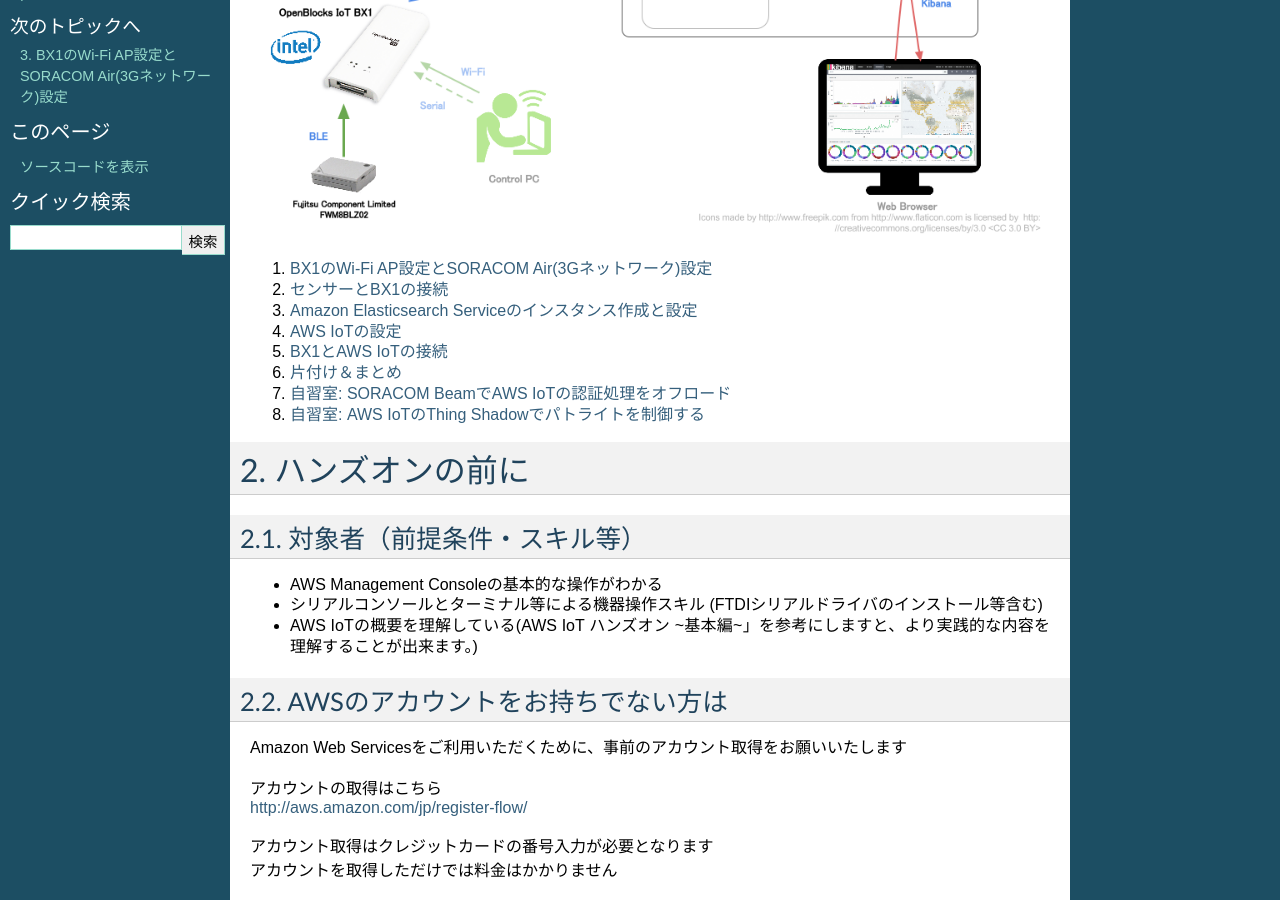
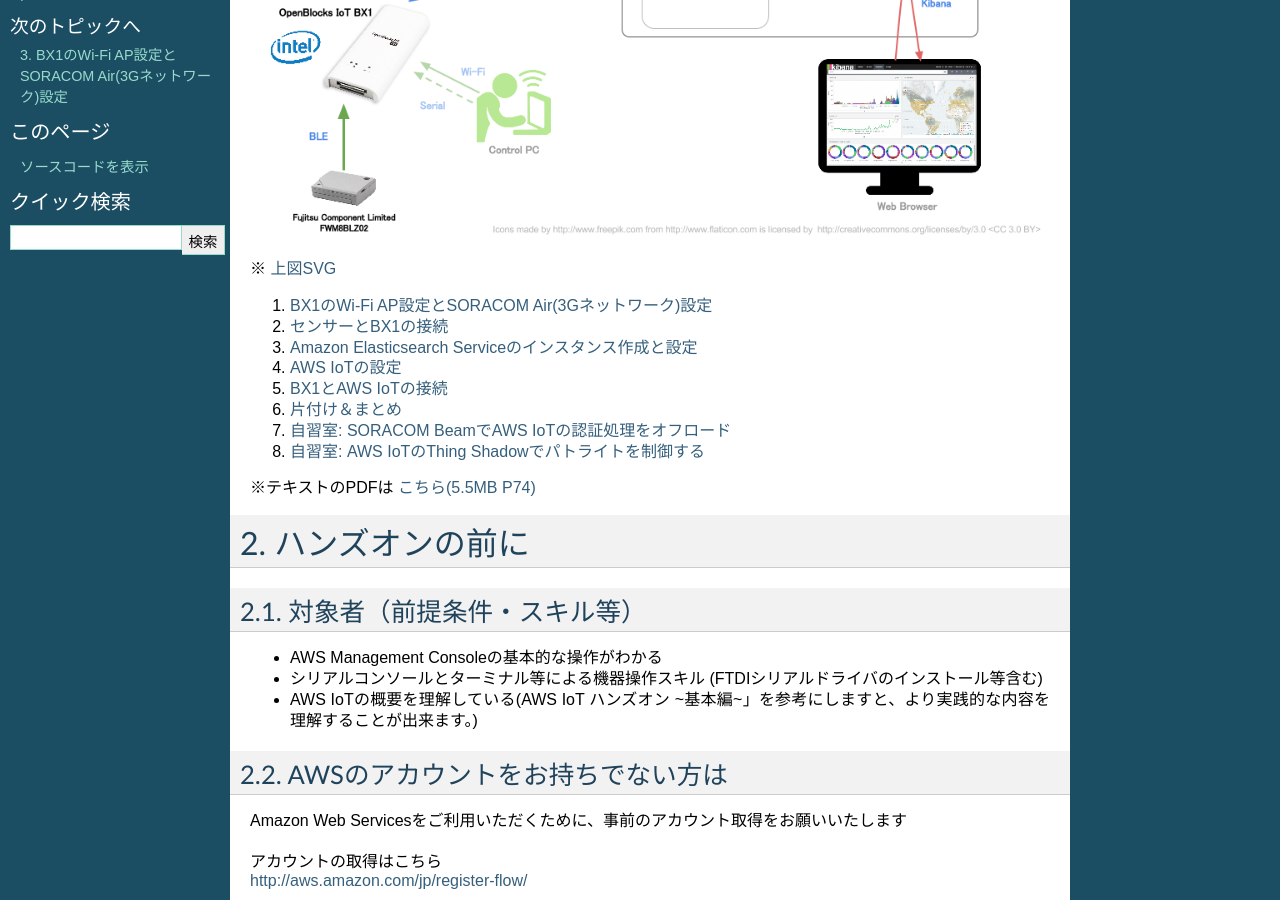
Before and after one commit to ma2shita/iot-hands-on-powered_by_openblocks_soracom_aws, a Sphinx documentation site: the page built from docs/00.rst, in a window 1280 px wide and 900 px high, scrolled down 425 px. Built offline with Sphinx 7.4.7, drawn with Linux system fonts in a browser that asks for light colours.

Commit message:
Add svg/pdf

```diff
--- a/docs/00.rst
+++ b/docs/00.rst
@@ -7,6 +7,8 @@
 
 .. image:: images/bx1_00_overview.png
 
+※ `上図SVG <_static/bx1_00_overview.svg>`_
+
 #. :doc:`01`
 #. :doc:`02`
 #. :doc:`03`
@@ -15,6 +17,8 @@
 #. :doc:`06`
 #. :doc:`07`
 #. :doc:`08`
+
+※テキストのPDFは `こちら(5.5MB P74) <_static/IoT-Hands-On-OpenBlocks-IoT-SORACOM-AWS.pdf>`_
 
 ハンズオンの前に
 ================
--- a/docs/01.rst
+++ b/docs/01.rst
@@ -6,6 +6,8 @@
 作業の位置づけ;
 
 .. image:: images/bx1_01_overview.png
+
+※ `上図SVG <_static/bx1_01_overview.svg>`_
 
 BX1の取り扱い (電源ON/OFF・再起動、SIM挿入)
 -------------------------------------------
--- a/docs/02.rst
+++ b/docs/02.rst
@@ -6,6 +6,8 @@
 作業の位置づけ;
 
 .. image:: images/bx1_02_overview.png
+
+※ `上図SVG <_static/bx1_02_overview.svg>`_
 
 センサーをBX1に登録する
 -----------------------
--- a/docs/03.rst
+++ b/docs/03.rst
@@ -8,6 +8,8 @@
 作業の位置づけ;
 
 .. image:: images/bx1_03_overview.png
+
+※ `上図SVG <_static/bx1_03_overview.svg>`_
 
 Amazon ESのクラスタを作成
 -------------------------
--- a/docs/04.rst
+++ b/docs/04.rst
@@ -6,6 +6,8 @@
 作業の位置づけ;
 
 .. image:: images/bx1_04_overview.png
+
+※ `上図SVG <_static/bx1_04_overview.svg>`_
 
 概要
 ----
--- a/docs/05.rst
+++ b/docs/05.rst
@@ -6,6 +6,8 @@
 作業の位置づけ;
 
 .. image:: images/bx1_05_overview.png
+
+※ `上図SVG <_static/bx1_05_overview.svg>`_
 
 準備
 ----
```
Also changed, not shown: docs/_static/bx1_00_overview.svg (added), docs/_static/bx1_01_overview.svg (added), docs/_static/bx1_02_overview.svg (added), docs/_static/bx1_03_overview.svg (added), docs/_static/bx1_04_overview.svg (added), docs/images/bx1_00_overview.png, docs/images/bx1_01_overview.png, docs/images/bx1_02_overview.png, docs/images/bx1_03_overview.png, 4 other files.
